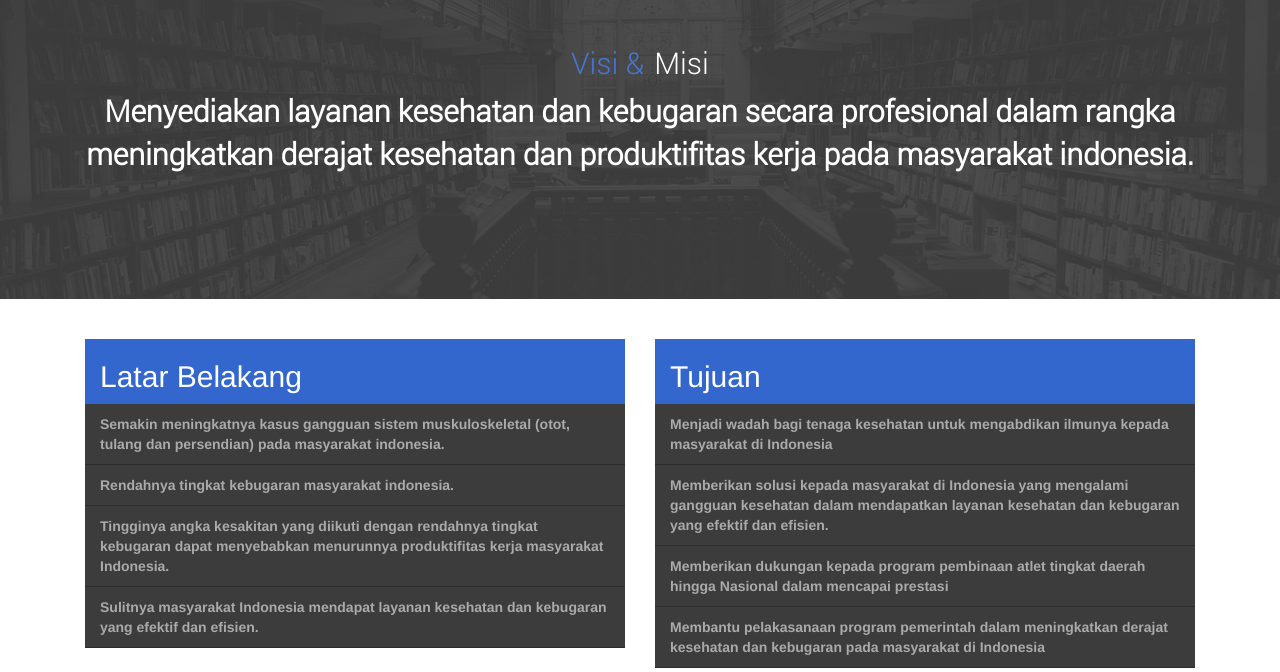
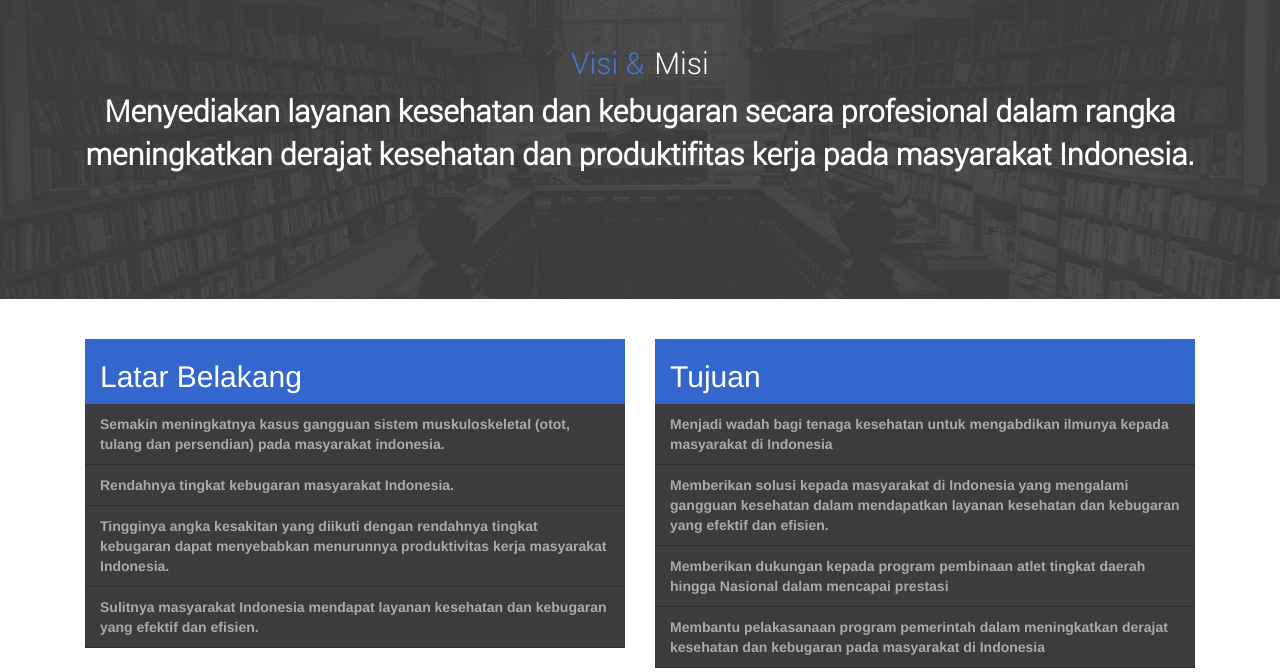
Before and after one commit to crayongenerateon/ohi, a CodeIgniter app: page /database/ in a window 1280 px wide. Shown: the part 1378-2050 px from the top of the page. Run offline with CodeIgniter, Linux system fonts and the light colour scheme; data that the repository does not hold is empty; some libraries are stand-ins or nearby versions; some web fonts are replaced.

Commit message:
update
update

```diff
--- a/application/views/templates/base.php
+++ b/application/views/templates/base.php
@@ -104,7 +104,7 @@
           <div class="slide-1"></div>
           <div class="hero">
             <hgroup>
-              <h1>one healthcare indonesia</h1>
+              <h1>one healthcare Indonesia</h1>
               <h3>One Step Home Care Therapy</h3>
             </hgroup>
           </div>
@@ -113,7 +113,7 @@
           <div class="slide-2"></div>
           <div class="hero">
             <hgroup>
-              <h1>one healthcare indonesia</h1>
+              <h1>one healthcare Indonesia</h1>
               <h3>Pemeriksaan dokter spesialis - fisioterapi - terapi latihan - masas terapi - masas kebugaran</h3>
             </hgroup>
           </div>
@@ -122,7 +122,7 @@
           <div class="slide-3"></div>
           <div class="hero">
             <hgroup>
-              <h1>one healthcare indonesia</h1>
+              <h1>one healthcare Indonesia</h1>
               <h3>Health Improves Productivity</h3>
             </hgroup>
           </div>
@@ -265,7 +265,7 @@
             <div class="animated fadeInLeft">Visi &</div> <div class="animated fadeInRight">Misi</div>
           </h1>
         </center>
-        Menyediakan layanan kesehatan dan kebugaran secara profesional dalam rangka meningkatkan derajat kesehatan dan produktifitas kerja pada masyarakat indonesia.
+        Menyediakan layanan kesehatan dan kebugaran secara profesional dalam rangka meningkatkan derajat kesehatan dan produktifitas kerja pada masyarakat Indonesia.
       </span>
     </div>
   </div>
@@ -279,8 +279,8 @@
         <h2>Latar Belakang</h2>
       </a>
       <div class="list-group-item text-primary">Semakin meningkatnya kasus gangguan sistem muskuloskeletal (otot, tulang dan persendian) pada masyarakat indonesia.</div>
-      <div class="list-group-item">Rendahnya tingkat kebugaran masyarakat indonesia.</div>
-      <div class="list-group-item">Tingginya angka kesakitan yang diikuti dengan rendahnya tingkat kebugaran dapat menyebabkan menurunnya produktifitas kerja masyarakat Indonesia.</div>
+      <div class="list-group-item">Rendahnya tingkat kebugaran masyarakat Indonesia.</div>
+      <div class="list-group-item">Tingginya angka kesakitan yang diikuti dengan rendahnya tingkat kebugaran dapat menyebabkan menurunnya produktivitas kerja masyarakat Indonesia.</div>
       <div class="list-group-item">Sulitnya masyarakat  Indonesia mendapat layanan kesehatan dan kebugaran  yang efektif dan efisien.</div>
     </div>
   </div>
```
